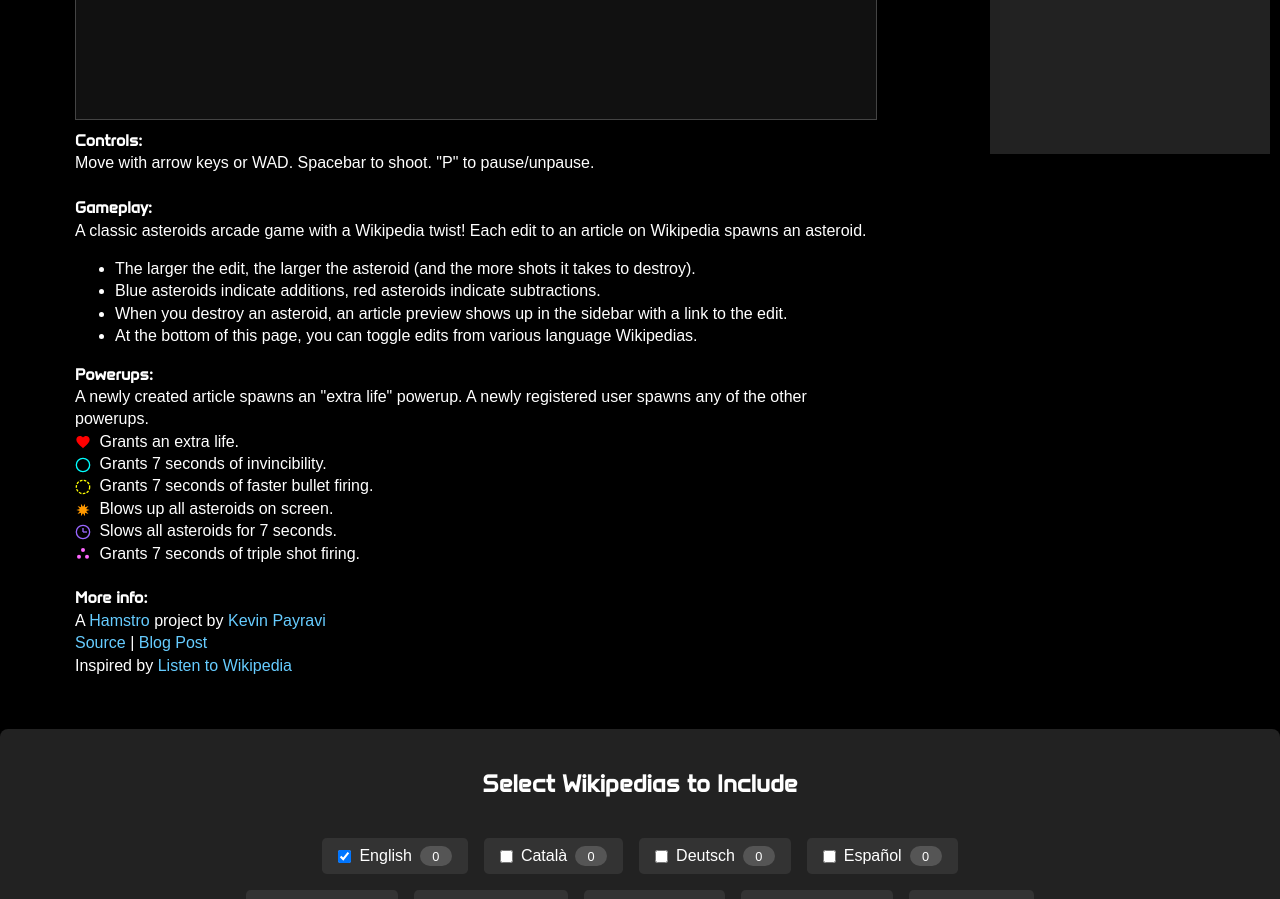
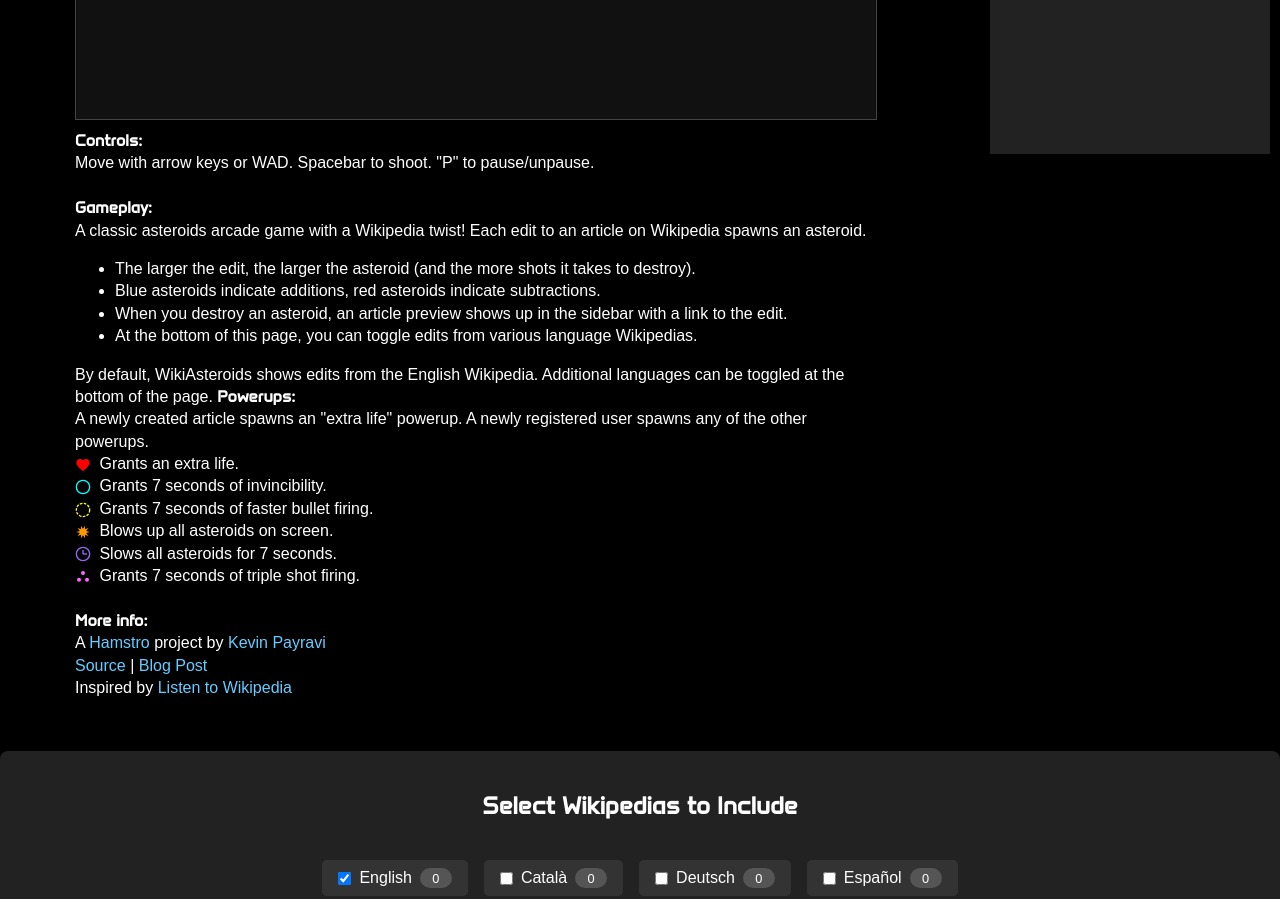
Before and after one commit to KevinPayravi/WikiAsteroids, a plain HTML site: page index.html in a window 1280 px wide. Shown: the part 640-1539 px from the top of the page. Drawn offline with Linux system fonts and the light colour scheme; no server answers.

Commit message:
Noting additional languages

```diff
--- a/index.html
+++ b/index.html
@@ -71,6 +71,7 @@
           <li>When you destroy an asteroid, an article preview shows up in the sidebar with a link to the edit.</li>
           <li>At the bottom of this page, you can toggle edits from various language Wikipedias.</li>
         </ul>
+        By default, WikiAsteroids shows edits from the English Wikipedia. Additional languages can be toggled at the bottom of the page.
         <strong>Powerups:</strong><br />
         A newly created article spawns an "extra life" powerup.
         A newly registered user spawns any of the other powerups.
```
